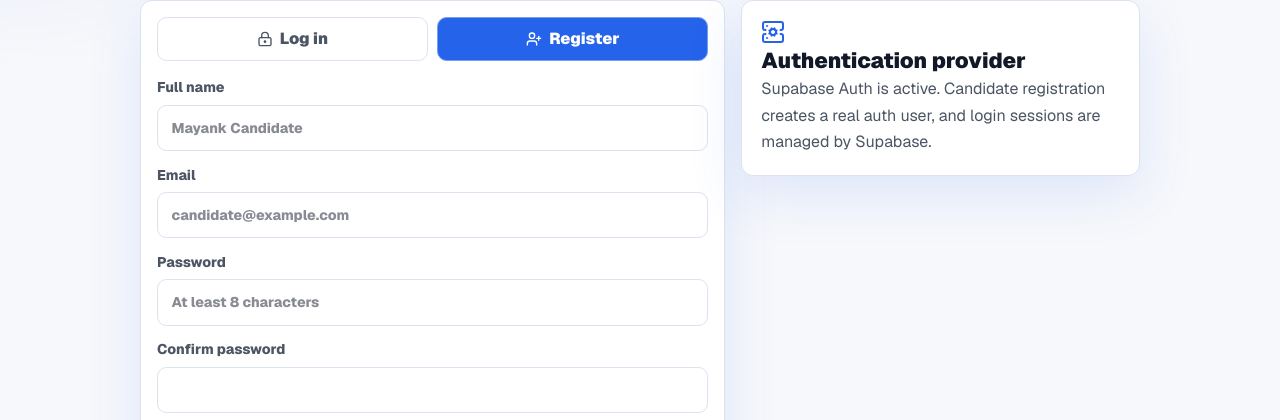
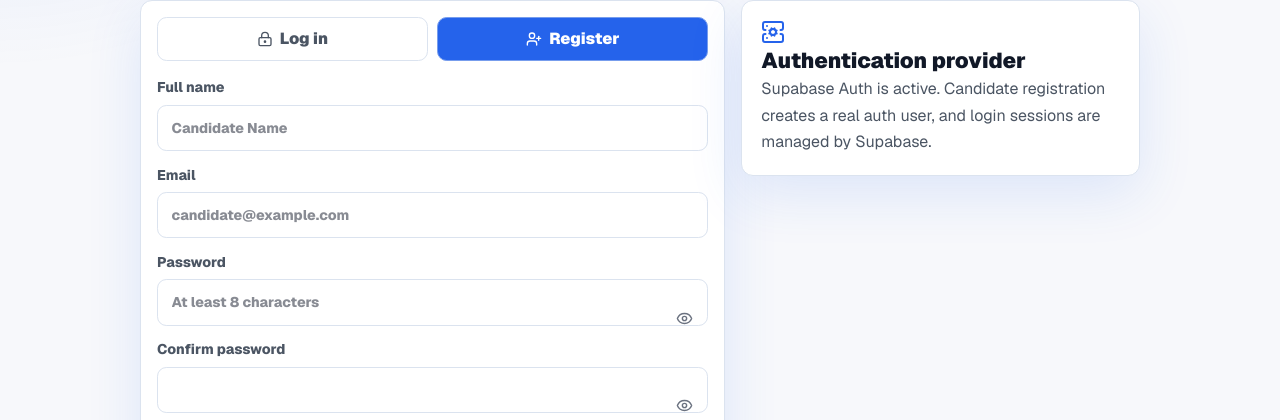
Before and after one commit to Mayank1619/TalentSprint, a Next.js app: page /login in a window 1280 px wide. Both pictures are taken after a click on the button "Register". Shown: the part 380-800 px from the top of the page. Built offline with nearby package versions, Linux system fonts and the light colour scheme; no server answers.

Commit message:
Improve registration form and Supabase auth errors

```diff
--- a/src/app/globals.css
+++ b/src/app/globals.css
@@ -1279,13 +1279,20 @@ input:focus-visible {
   gap: 0.85rem;
 }
 
-.auth-form label {
+.auth-form label,
+.auth-field {
   display: grid;
   grid-template-columns: 1fr;
   gap: 0.4rem;
   color: var(--text-secondary);
   font-size: 0.88rem;
   font-weight: 800;
+}
+
+.auth-field label {
+  color: inherit;
+  font-size: inherit;
+  font-weight: inherit;
 }
 
 .auth-form input {
@@ -1297,6 +1304,37 @@ input:focus-visible {
   background: var(--bg-surface);
   color: var(--text-primary);
   padding: 0.72rem 0.85rem;
+}
+
+.password-field {
+  position: relative;
+  display: block;
+}
+
+.password-field input {
+  padding-right: 3rem;
+}
+
+.password-toggle {
+  position: absolute;
+  top: 50%;
+  right: 0.45rem;
+  display: inline-grid;
+  width: 2rem;
+  height: 2rem;
+  place-items: center;
+  border: 1px solid transparent;
+  border-radius: 0.5rem;
+  background: transparent;
+  color: var(--text-muted);
+  cursor: pointer;
+}
+
+.password-toggle:hover,
+.password-toggle:focus-visible {
+  border-color: var(--border-subtle);
+  color: var(--text-primary);
+  outline: none;
 }
 
 .auth-message {
--- a/src/app/login/page.tsx
+++ b/src/app/login/page.tsx
@@ -3,7 +3,7 @@
 import { FormEvent, useState } from "react";
 import Link from "next/link";
 import { useRouter } from "next/navigation";
-import { LockKeyhole, ServerCog, UserPlus, UserRoundCheck } from "lucide-react";
+import { Eye, EyeOff, LockKeyhole, ServerCog, UserPlus, UserRoundCheck } from "lucide-react";
 import { useAuth } from "@/components/auth-provider";
 import { roleHomePath, roleLabel } from "@/lib/auth";
 
@@ -18,6 +18,9 @@ export default function LoginPage() {
   const [registerEmail, setRegisterEmail] = useState("");
   const [registerPassword, setRegisterPassword] = useState("");
   const [confirmPassword, setConfirmPassword] = useState("");
+  const [showLoginPassword, setShowLoginPassword] = useState(false);
+  const [showRegisterPassword, setShowRegisterPassword] = useState(false);
+  const [showConfirmPassword, setShowConfirmPassword] = useState(false);
 
   async function handleLogin(event: FormEvent<HTMLFormElement>) {
     event.preventDefault();
@@ -104,18 +107,29 @@ export default function LoginPage() {
                   value={loginEmail}
                 />
               </label>
-              <label>
-                Password
+              <div className="auth-field">
+                <label htmlFor="login-password">Password</label>
+                <span className="password-field">
                   <input
                     autoComplete="current-password"
+                    id="login-password"
                     name="password"
                     onChange={(event) => setLoginPassword(event.target.value)}
                     placeholder="Password123!"
                     required
-                  type="password"
+                    type={showLoginPassword ? "text" : "password"}
                     value={loginPassword}
                   />
-              </label>
+                  <button
+                    aria-label={showLoginPassword ? "Hide password" : "Show password"}
+                    className="password-toggle"
+                    onClick={() => setShowLoginPassword((current) => !current)}
+                    type="button"
+                  >
+                    {showLoginPassword ? <EyeOff size={17} /> : <Eye size={17} />}
+                  </button>
+                </span>
+              </div>
               <button className="button primary" type="submit">
                 <UserRoundCheck size={18} /> Log in
               </button>
@@ -128,7 +142,7 @@ export default function LoginPage() {
                   autoComplete="name"
                   name="name"
                   onChange={(event) => setName(event.target.value)}
-                  placeholder="Mayank Candidate"
+                  placeholder="Candidate Name"
                   required
                   type="text"
                   value={name}
@@ -146,29 +160,51 @@ export default function LoginPage() {
                   value={registerEmail}
                 />
               </label>
-              <label>
-                Password
+              <div className="auth-field">
+                <label htmlFor="register-password">Password</label>
+                <span className="password-field">
                   <input
                     autoComplete="new-password"
+                    id="register-password"
                     name="password"
                     onChange={(event) => setRegisterPassword(event.target.value)}
                     placeholder="At least 8 characters"
                     required
-                  type="password"
+                    type={showRegisterPassword ? "text" : "password"}
                     value={registerPassword}
                   />
-              </label>
-              <label>
-                Confirm password
+                  <button
+                    aria-label={showRegisterPassword ? "Hide password" : "Show password"}
+                    className="password-toggle"
+                    onClick={() => setShowRegisterPassword((current) => !current)}
+                    type="button"
+                  >
+                    {showRegisterPassword ? <EyeOff size={17} /> : <Eye size={17} />}
+                  </button>
+                </span>
+              </div>
+              <div className="auth-field">
+                <label htmlFor="confirm-password">Confirm password</label>
+                <span className="password-field">
                   <input
                     autoComplete="new-password"
+                    id="confirm-password"
                     name="confirm-password"
                     onChange={(event) => setConfirmPassword(event.target.value)}
                     required
-                  type="password"
+                    type={showConfirmPassword ? "text" : "password"}
                     value={confirmPassword}
                   />
-              </label>
+                  <button
+                    aria-label={showConfirmPassword ? "Hide confirm password" : "Show confirm password"}
+                    className="password-toggle"
+                    onClick={() => setShowConfirmPassword((current) => !current)}
+                    type="button"
+                  >
+                    {showConfirmPassword ? <EyeOff size={17} /> : <Eye size={17} />}
+                  </button>
+                </span>
+              </div>
               <button className="button primary" type="submit">
                 <UserPlus size={18} /> Create candidate account
               </button>
--- a/src/components/auth-gate.tsx
+++ b/src/components/auth-gate.tsx
@@ -44,7 +44,7 @@ export function AuthGate({
                   autoComplete="name"
                   name="guest-name"
                   onChange={(event) => setGuestName(event.target.value)}
-                  placeholder="Mayank Candidate"
+                  placeholder="Candidate Name"
                   required
                   type="text"
                   value={guestName}
--- a/src/components/auth-provider.tsx
+++ b/src/components/auth-provider.tsx
@@ -76,10 +76,12 @@ export function AuthProvider({ children }: { children: React.ReactNode }) {
       signIn: async (email: string, password: string) => {
         const supabase = getSupabaseClient();
         if (supabase) {
-          const { data, error } = await supabase.auth.signInWithPassword({
+          const { data, error } = await withAuthRequest(() =>
+            supabase.auth.signInWithPassword({
               email: normalizeEmail(email),
               password,
-          });
+            }),
+          );
 
           if (error || !data.user) {
             return { ok: false, message: error?.message ?? "Email or password is incorrect." };
@@ -119,7 +121,8 @@ export function AuthProvider({ children }: { children: React.ReactNode }) {
         const supabase = getSupabaseClient();
         if (supabase) {
           const email = normalizeEmail(input.email);
-          const { data, error } = await supabase.auth.signUp({
+          const { data, error } = await withAuthRequest(() =>
+            supabase.auth.signUp({
               email,
               password: input.password,
               options: {
@@ -128,7 +131,8 @@ export function AuthProvider({ children }: { children: React.ReactNode }) {
                   role: "candidate",
                 },
               },
-          });
+            }),
+          );
 
           if (error || !data.user) {
             return { ok: false, message: error?.message ?? "Unable to create account." };
@@ -291,6 +295,25 @@ function slugify(value: string) {
   return value.replace(/[^a-z0-9]+/g, "-").replace(/(^-|-$)/g, "") || "candidate";
 }
 
+async function withAuthRequest<TResponse extends { data: unknown; error: { message: string } | null }>(
+  request: () => Promise<TResponse>,
+): Promise<TResponse> {
+  try {
+    return await request();
+  } catch (error) {
+    const message = error instanceof Error ? error.message : "Unable to reach Supabase Auth.";
+    return {
+      data: {} as TResponse["data"],
+      error: {
+        message:
+          message === "Failed to fetch"
+            ? "Unable to reach Supabase Auth. Check your internet connection and try again."
+            : message,
+      },
+    } as TResponse;
+  }
+}
+
 function mapSupabaseUser(value: {
   id: string;
   email?: string;
```
Also changed, not shown: 1 other file (tests, documents, lock files or other folders). Lines whose indentation alone changed are shown as unchanged.
